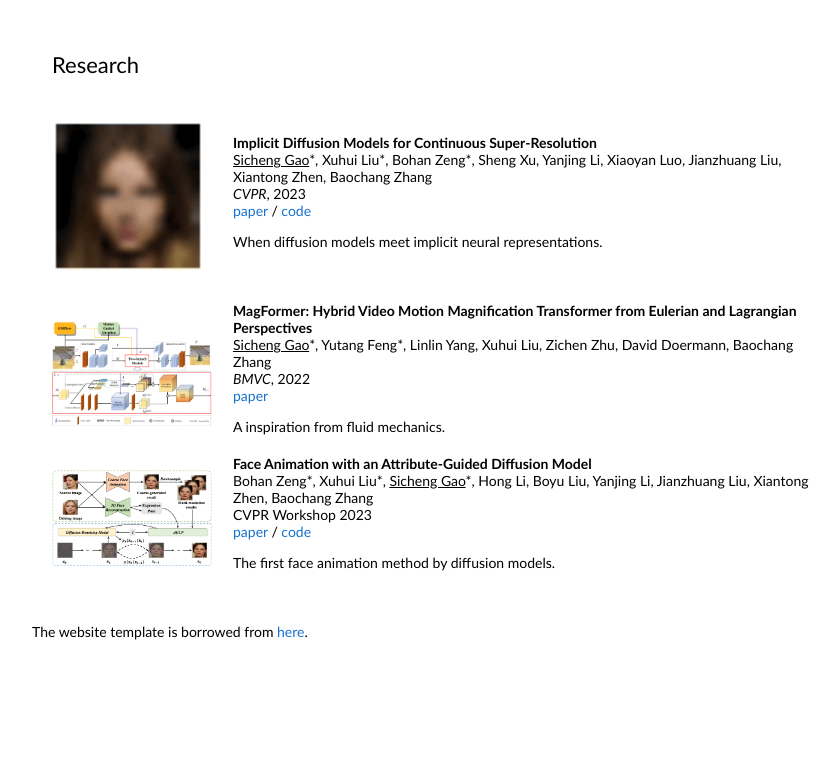
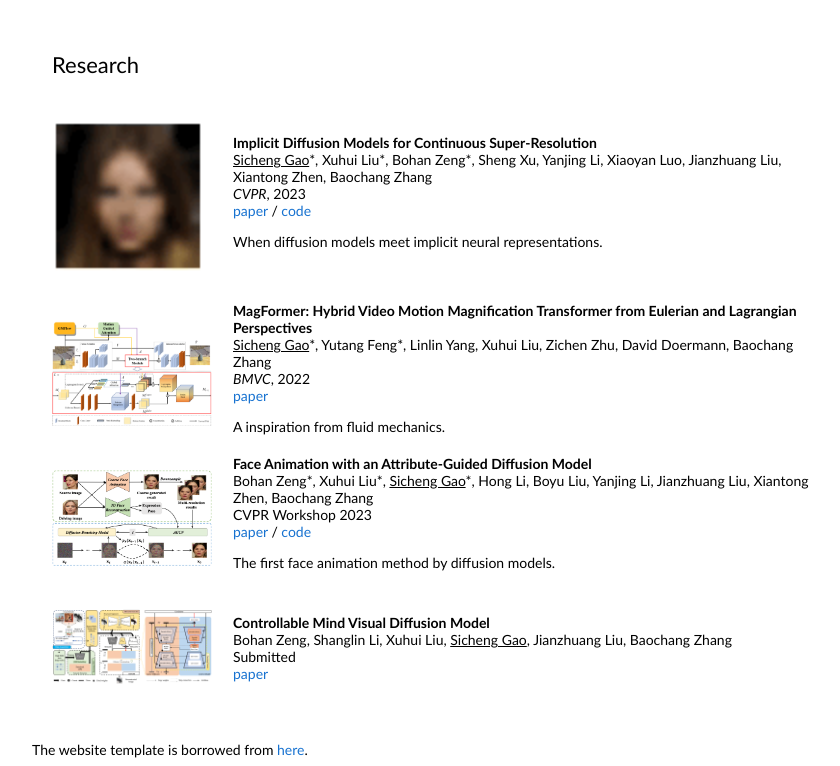
Before and after one commit to Ree1s/Ree1s.github.io, a plain HTML site: page index.html in a window 1280 px wide. Shown: the part 458-1224 px from the top of the page, without its empty margins (208-1048 px from the left). Before the commit the page ends 1106 px from the top, so only its background shows below. Drawn offline with Linux system fonts and the light colour scheme.

Commit message:
update cmvdm

```diff
--- a/index.html
+++ b/index.html
@@ -128,6 +128,23 @@
               <p>The first face animation method by diffusion models.</p>
             </td>
           </tr>
+          <tr>
+            <td style="padding:20px;width:25%;vertical-align:middle">
+              <img src="images/CMVDM.png" width="160">
+            </td>
+            <td width="75%" valign="middle">
+
+                <papertitle>Controllable Mind Visual Diffusion Model</papertitle>
+              </a>
+              <br>
+              Bohan Zeng, Shanglin Li, Xuhui Liu, <u>Sicheng Gao</u>, Jianzhuang Liu, Baochang Zhang
+              <br>
+              Submitted
+              <br>
+              <a href="https://arxiv.org/pdf/2305.10135.pdf">paper</a>
+              <!-- <p>The first face animation method by diffusion models.</p> -->
+            </td>
+          </tr>
         </tbody></table>
 
         <!-- <table width="100%" align="center" border="0" cellspacing="0" cellpadding="20">
```
Also changed, not shown: images/CMVDM.png (added), 1 other file.
